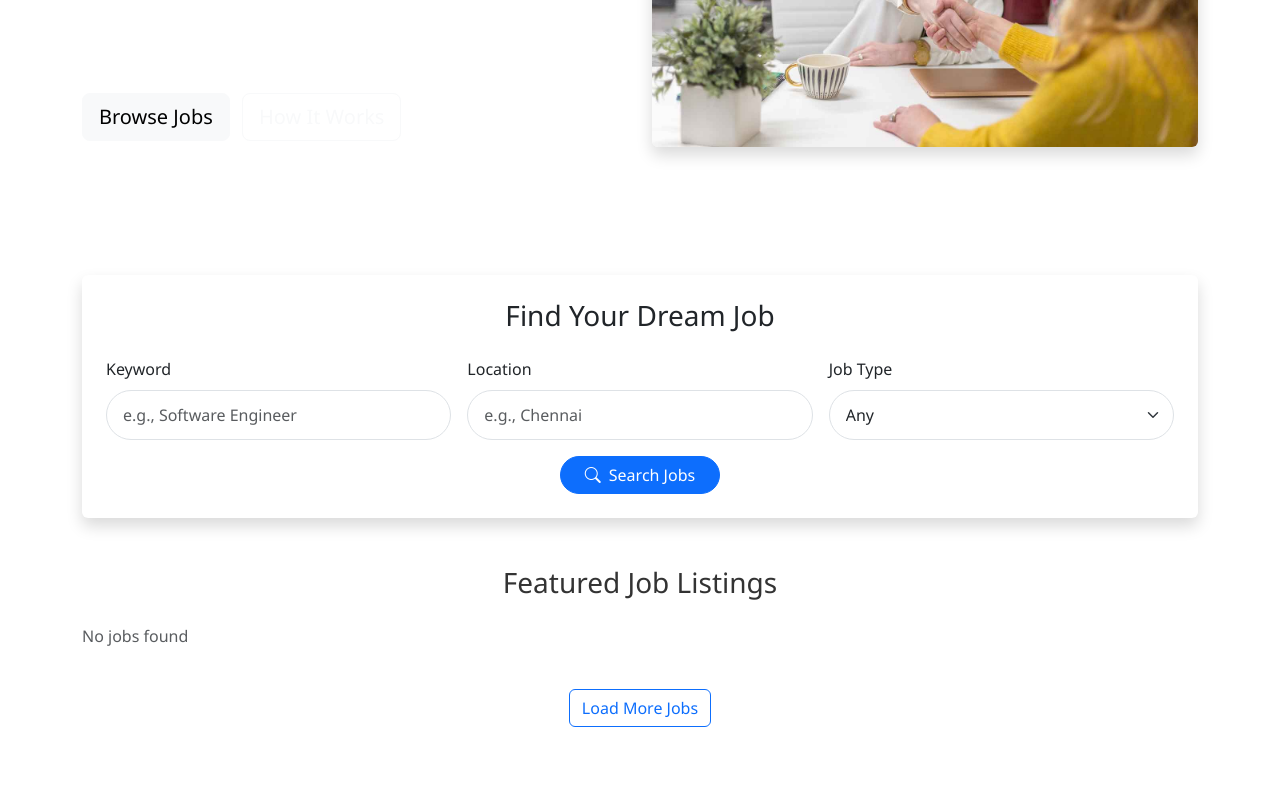
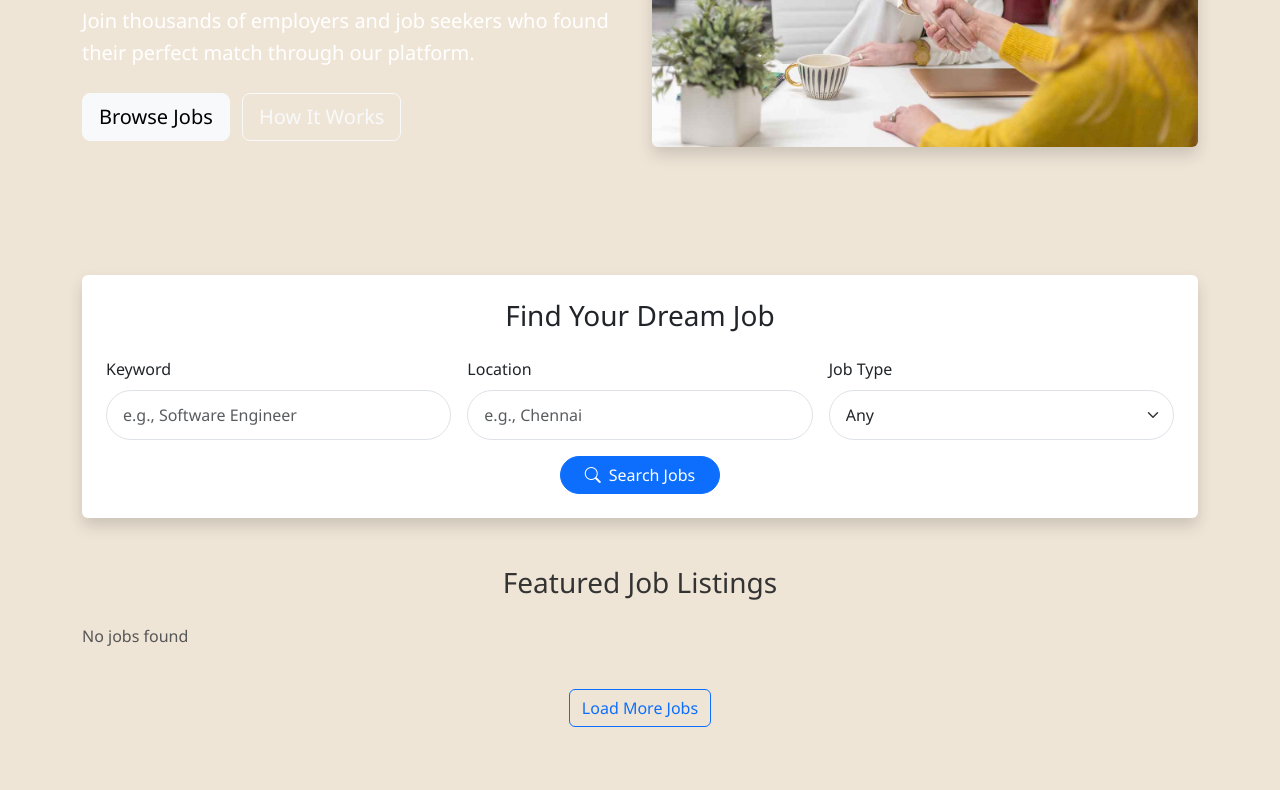
Before and after one commit to Suryaprakash25/job-portal, a plain HTML site: page index.html in a window 1280 px wide. Shown: the part 298-1088 px from the top of the page. Drawn offline with nearby package versions, Linux system fonts and the light colour scheme.

Commit message:
Update style.css

```diff
--- a/style.css
+++ b/style.css
@@ -13,6 +13,7 @@ body {
     font-family: 'Segoe UI', Roboto, 'Helvetica Neue', Arial, sans-serif;
     line-height: 1.6;
     color: #333;
+    background-color: #efe5d7;
 }
 
 .navbar {
```
